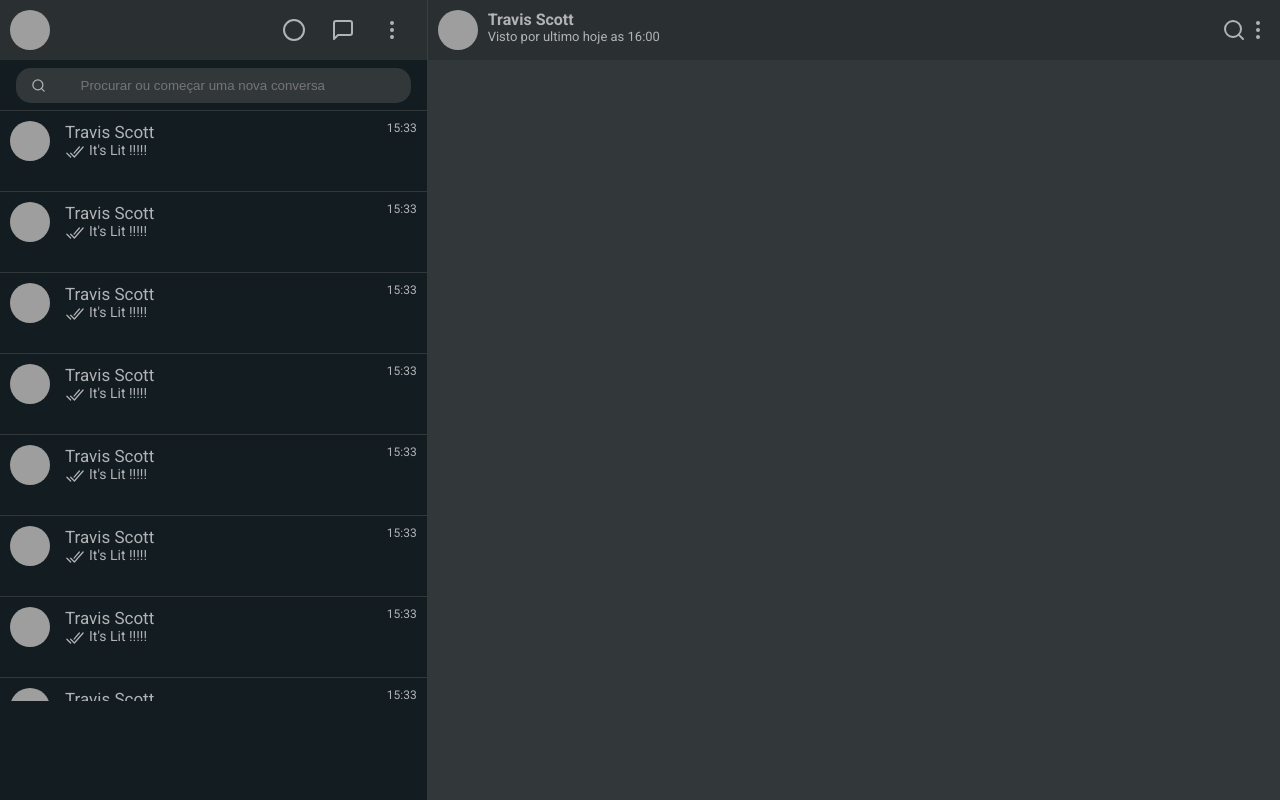
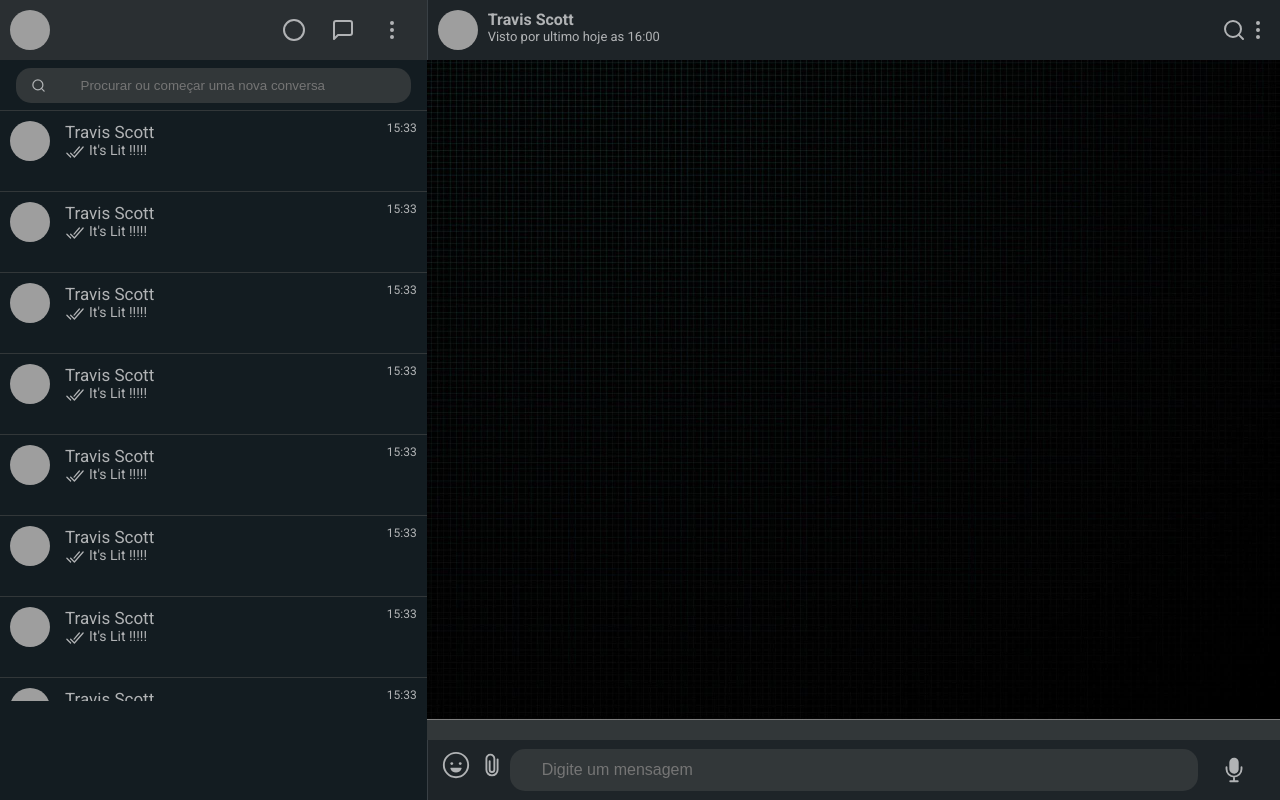
Before and after one commit to lmiguelm/whatsapp-clone, a React (Create React App) app: page / in a window 1280 px wide. Built offline with nearby package versions, Linux system fonts and the light colour scheme; grey boxes are pictures that could not be loaded.

Commit message:
chat de mensagens

```diff
--- a/src/components/Chat/index.tsx
+++ b/src/components/Chat/index.tsx
@@ -1,5 +1,6 @@
 import React from 'react';
 import { FiMoreVertical, FiSearch } from 'react-icons/fi';
+import { IoAttach, IoHappyOutline, IoMic } from 'react-icons/io5'
 import './styles.css';
 
 export default function Chat() {
@@ -18,6 +19,19 @@
           <FiMoreVertical className="icon" size={24} />
         </div>
       </div>
+
+      <div className="content-container">
+
+      </div>
+
+      <div className="footer-container">
+        <div className="icons-media">
+          <IoHappyOutline size={30} />
+          <IoAttach size={30} />
+        </div>
+        <input type="text" placeholder="Digite um mensagem" />
+        <IoMic className="mic" size={30} />
+      </div>
     </div>
   );
 }
--- a/src/components/Chat/styles.css
+++ b/src/components/Chat/styles.css
@@ -10,7 +10,7 @@
   justify-content: space-between;
   align-items: stretch;
 
-  background-color: #2a2f32;
+  background-color: #1E2428;
   border-left: 1px solid #394045;
 
   cursor: pointer;
@@ -48,3 +48,60 @@
 #chat .header-container .header-people .info span{
  font-size: 13px;
 }
+
+#chat .content-container {
+  height: 85.5%;
+}
+
+
+
+#chat .content-container {
+  background-image: url(../../assets/background.jpg);
+  background-attachment: fixed;
+  background-size: 100%;
+  background-repeat: no-repeat;
+}
+
+
+#chat .footer-container {
+  width: 48.2%;
+  height: 40px;
+  position: absolute;
+  bottom: 0;
+
+  background-color: #1E2428;
+  border-left: 1px solid #394045;
+
+  display: flex;
+  justify-content: space-between;
+  align-items: center;
+  padding: 10px;
+}
+
+#chat .footer-container .icons-media {
+ display: flex;
+ flex: 1;
+ justify-content: space-around;
+ cursor: pointer;
+}
+
+#chat .footer-container .mic {
+ flex: 1;
+ cursor: pointer;
+}
+#chat .footer-container input {
+  width: 75%;
+  height: 42px;
+  padding: 0px 32px;
+  border-radius: 15px;
+  border: none;
+  background-color: #323739;
+
+  font-size: 16px;
+}
+
+@media(max-width: 1366px) {
+  #chat .footer-container {
+    width: 65%;
+  }
+}
```
Also changed, not shown: src/assets/background.jpg (added).
